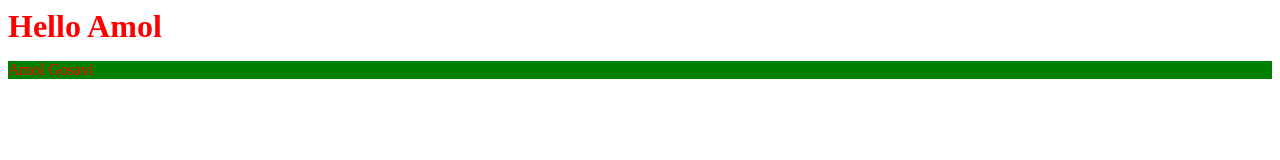
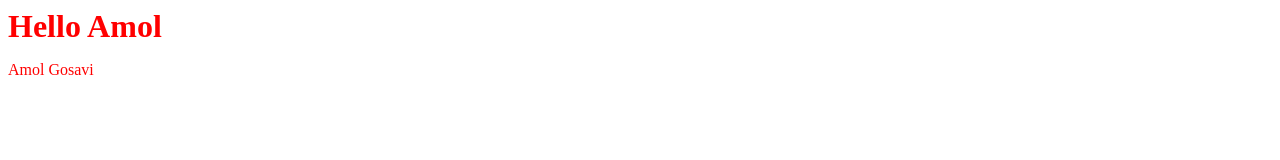
Before and after one commit to agosavi12/sassgit, a plain HTML site: page index.html in a window 1280 px wide. Drawn offline with Linux system fonts and the light colour scheme.

Commit message:
changes 3

```diff
--- a/css/styles.scss
+++ b/css/styles.scss
@@ -7,7 +7,7 @@ h1{
 }
 
 .amol {
-    background-color: $backgroundColor;
+    background-color: white;
 
     p {
         color: $textColor;
```
Also changed, not shown: css/_colors.scss (renamed from css/colors.scss), css/colors.css (deleted), css/styles.css, 2 other files.
